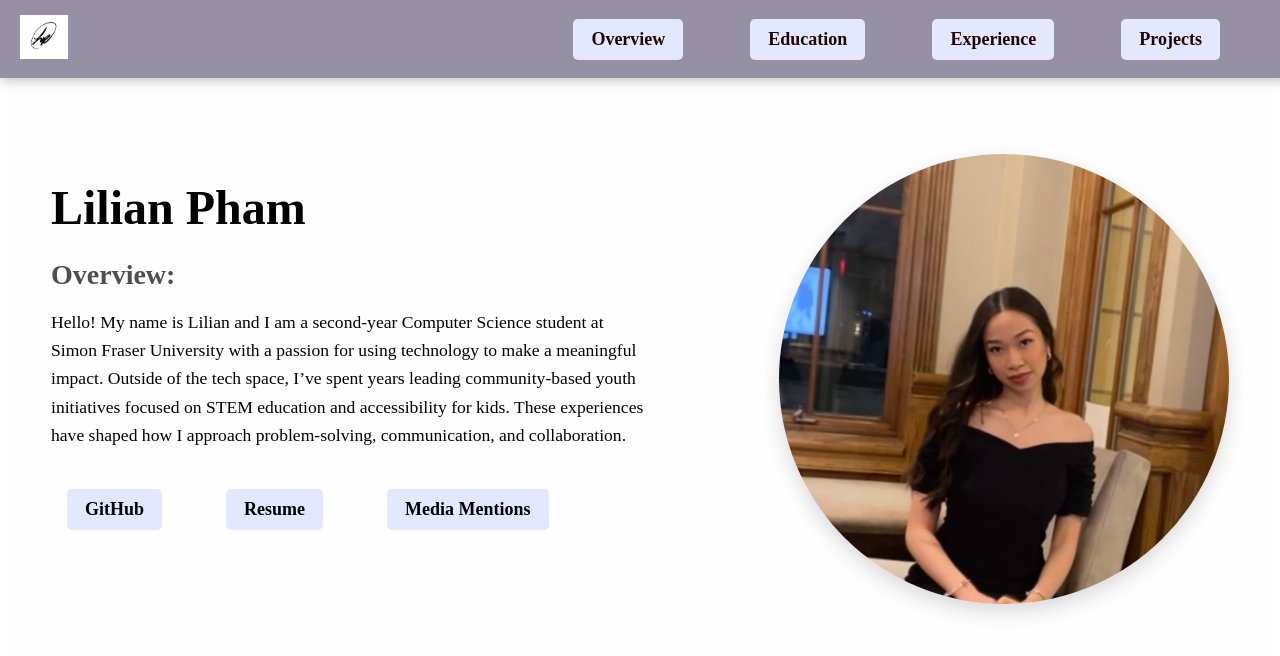
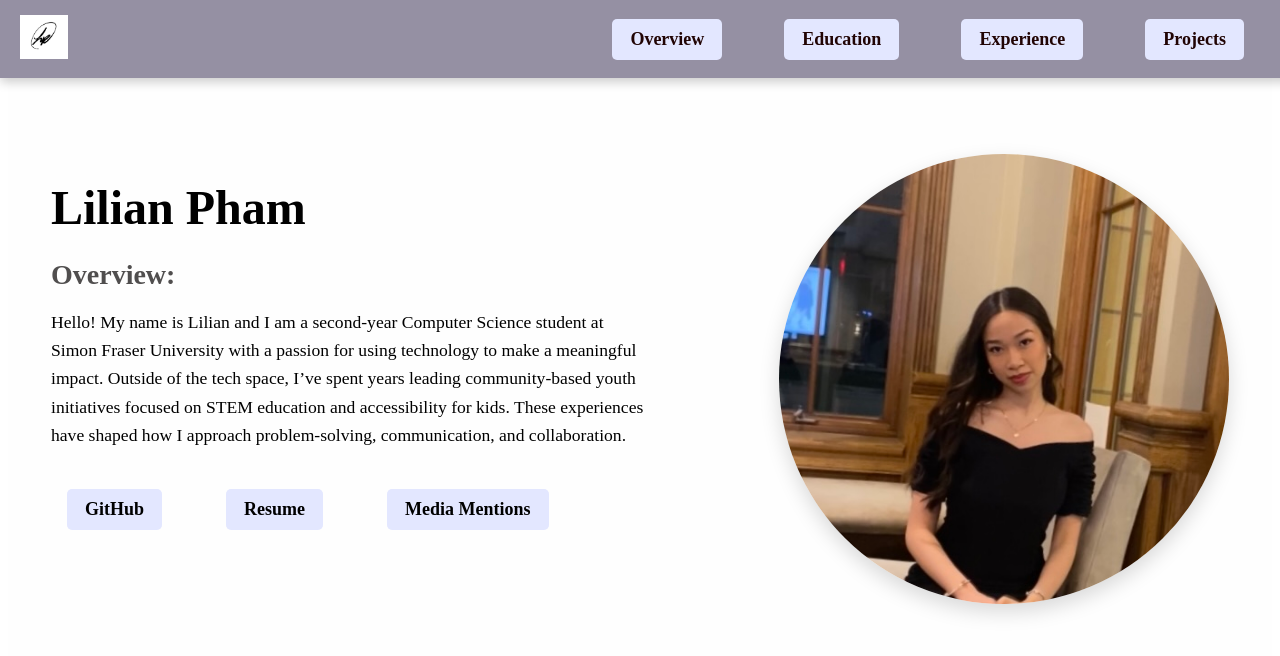
Before and after one commit to lilian-pham/lilian-pham.github.io, a React (Create React App) app: page / in a window 1280 px wide. Shown: the top 656 px of the page. Built offline with nearby package versions, Linux system fonts and the light colour scheme.

Commit message:
added styling changes to navbar

```diff
--- a/src/styling/navBar.css
+++ b/src/styling/navBar.css
@@ -20,8 +20,8 @@
 
 .sections {
     display: flex;
-    gap: 35px;
-    padding-right: 4rem;
+    gap: 30px;
+    padding-right: 2.5rem;
 }
 
 .sections :hover {
@@ -37,5 +37,5 @@
 }
 
 .nav-link:hover {
-    color: #ffffff; /* Or your hover color */
+    color: #ffffff;
 }
```
Lines whose indentation alone changed are shown as unchanged.
